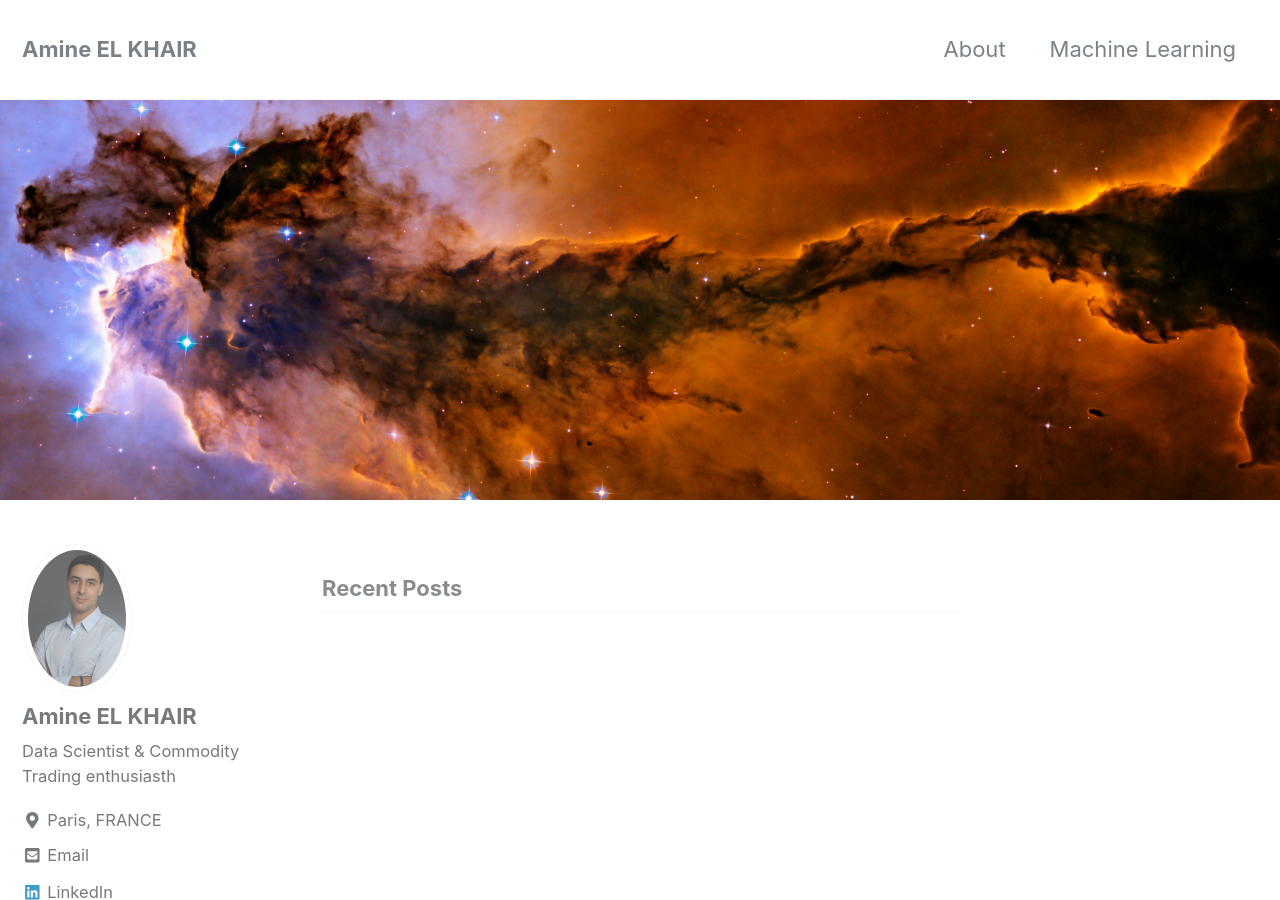
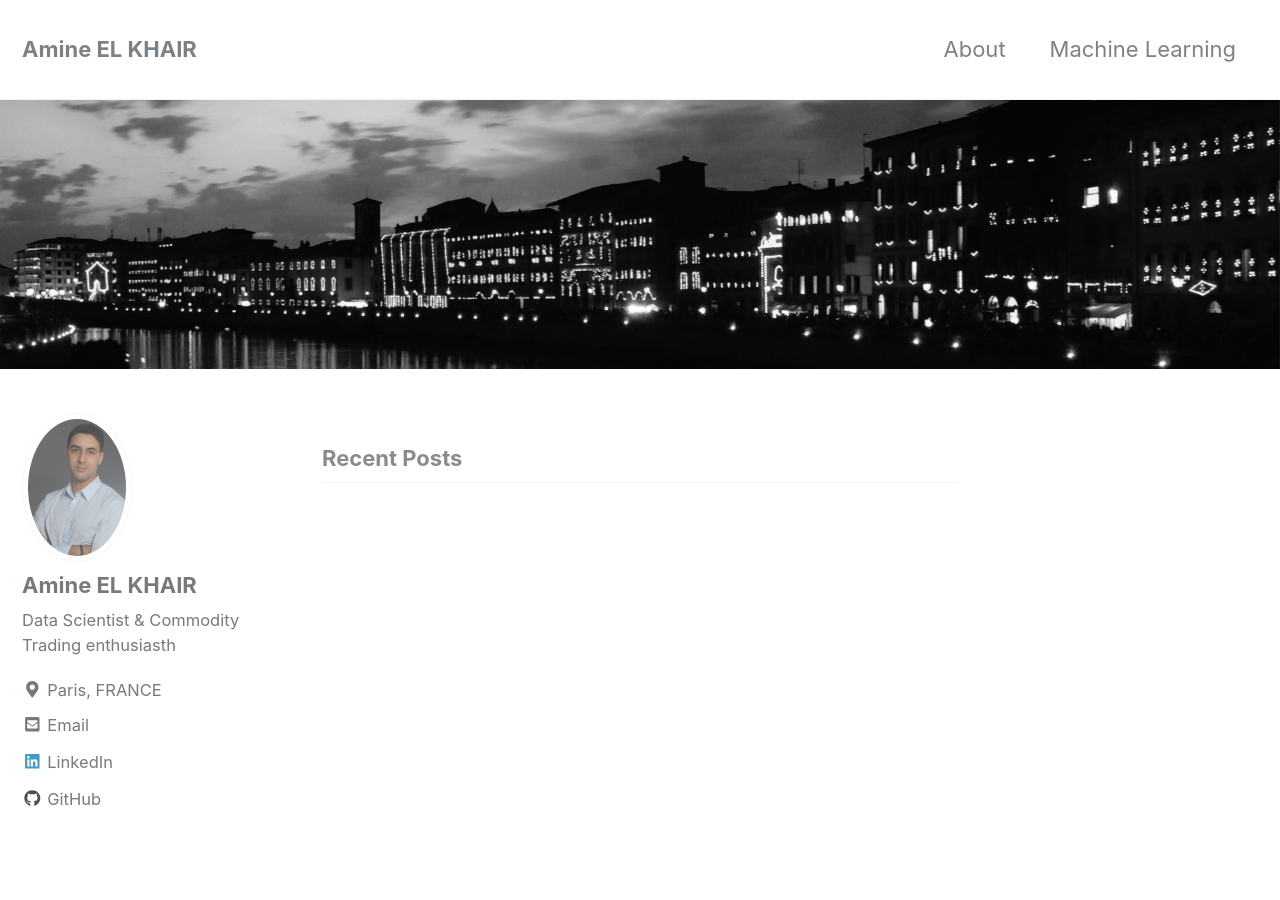
Before and after one commit to aelkhair/aelkhair.github.io, a Jekyll site: the page built from index.html, in a window 1280 px wide and 900 px high. Built offline with Jekyll 4.4.1, drawn with Linux system fonts in a browser that asks for light colours; nearby versions of some CDN libraries; the list of posts is cut into pages by our own code.

Commit message:
new images

```diff
--- a/index.html
+++ b/index.html
@@ -2,5 +2,5 @@
 layout: home
 author_profile: true
 header:
-    image: "/images/Big-Data.jpg"
+    image: "/images/main.jpg"
 ---
```
Also changed, not shown: _pages/about.md (+1 -1 lines), images/Big-Data.jpg (deleted), images/about.jpg (added), images/header.jpg (deleted), images/main.jpg (added).
